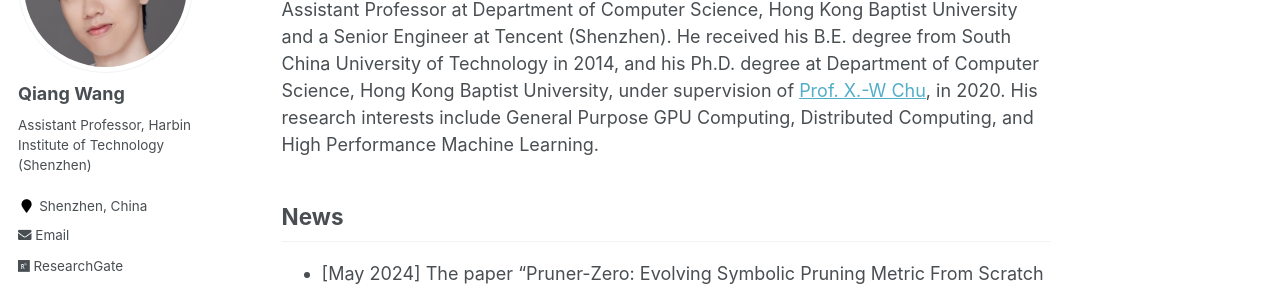
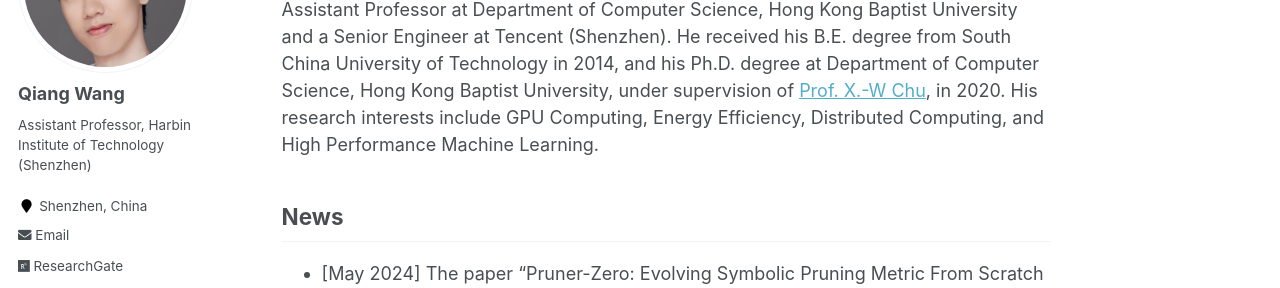
Before and after one commit to blackjack2015/blackjack2015.github.io, a Jekyll site: the page built from _pages/about.md, in a window 1280 px wide and 900 px high. Shown: the part 218-506 px from the top of the window. Built offline with Jekyll 4.4.1, drawn with Linux system fonts in a browser that asks for light colours; some of the changed text lies outside the part shown.

Commit message:
Update about.md

```diff
--- a/_pages/about.md
+++ b/_pages/about.md
@@ -9,7 +9,7 @@
 ---
 
 
-Qiang Wang is currently an Assistant Professor at Department of Computer Science and Technology, Harbin Institute of Technology, Shenzhen. Before that, he was a Research Assistant Professor at Department of Computer Science, Hong Kong Baptist University and a Senior Engineer at Tencent (Shenzhen). He received his B.E. degree from South China University of Technology in 2014, and his Ph.D. degree at Department of Computer Science, Hong Kong Baptist University, under supervision of [Prof. X.-W Chu](https://sites.google.com/view/chuxiaowen), in 2020. His research interests include General Purpose GPU Computing, Distributed Computing, and High Performance Machine Learning.
+Qiang Wang is currently an Assistant Professor at Department of Computer Science and Technology, Harbin Institute of Technology, Shenzhen. Before that, he was a Research Assistant Professor at Department of Computer Science, Hong Kong Baptist University and a Senior Engineer at Tencent (Shenzhen). He received his B.E. degree from South China University of Technology in 2014, and his Ph.D. degree at Department of Computer Science, Hong Kong Baptist University, under supervision of [Prof. X.-W Chu](https://sites.google.com/view/chuxiaowen), in 2020. His research interests include GPU Computing, Energy Efficiency, Distributed Computing, and High Performance Machine Learning.
 
 ## News
 + \[May 2024\] The paper "Pruner-Zero: Evolving Symbolic Pruning Metric From Scratch for Large Language Models" has been accepted by ICML 2024.
@@ -55,7 +55,7 @@
 
 ## Professional Activities
 + Conference Organizer
-    + [IWQoS 2024](https://iwqos2024.ieee-iwqos.org/committees/organizing-committee), Web Chair:
+    + [IWQoS 2024](https://iwqos2024.ieee-iwqos.org/committees/organizing-committee), Web Chair
 + Invited Program Committee Member/Reviewer for Conferences
     + 2024: ECCV(3), CVPR(2), AAAI(2)
     + 2023: AAAI(3), WACV(1), HiPC, BigCom(5)
```
